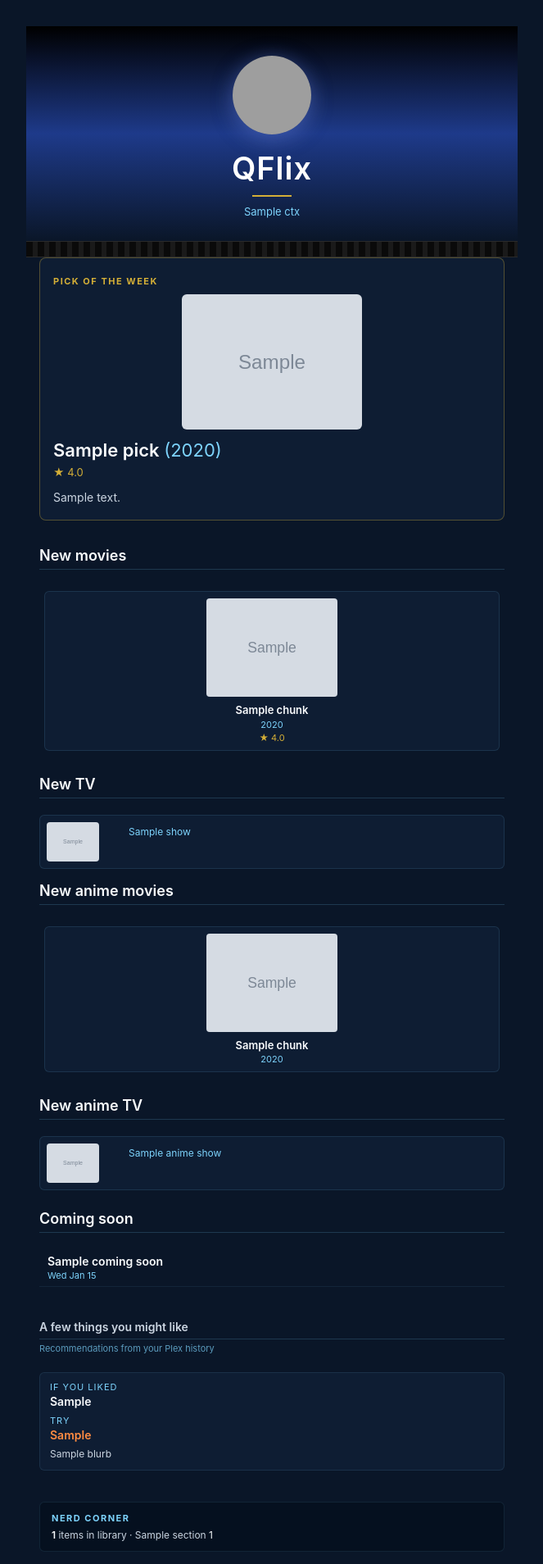
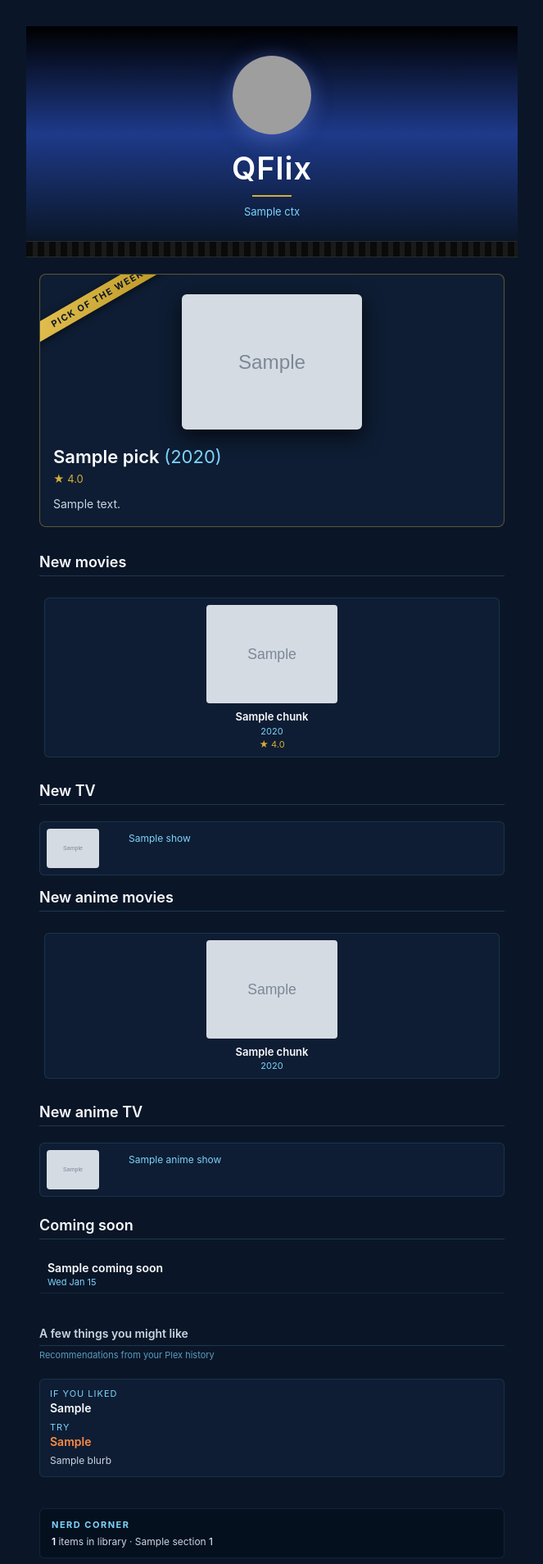
Before and after one commit to Quadstronaut/QFlix, a Python web app: template scripts/qflix-newsletter/qflix_newsletter/templates/weekly.html.j2 in a window 1280 px wide. Shown: the top 1908 px of the page at 82% size, without its empty margins (308-971 px from the left). Run offline with Jinja, Linux system fonts and the light colour scheme; the template is opened without the code that fills it: most values are stand-ins (such as "Sample title", 1, 10 or a date in 2020); grey boxes marked "Sample" are stand-in pictures; grey boxes are pictures that could not be loaded.

Commit message:
newsletter pick: gold diagonal corner ribbon (label moves into ribbon)

```diff
--- a/scripts/qflix-newsletter/qflix_newsletter/templates/weekly.html.j2
+++ b/scripts/qflix-newsletter/qflix_newsletter/templates/weekly.html.j2
@@ -26,16 +26,16 @@
       </td></tr>
       {{ filmstrip() }}
 
-      {# Pick of the Week #}
+      {# Pick of the Week — gold corner ribbon replaces standalone label row #}
       {% if ctx.pick %}
-      <tr><td style="padding:0 16px 24px 16px;">
-        <table role="presentation" width="100%" cellspacing="0" cellpadding="0" border="0" style="background:#0e1d33;border:1px solid rgba(212,175,55,.35);border-radius:8px;overflow:hidden;">
-          <tr><td style="padding:16px 16px 8px 16px;">
-            <span style="font-size:11px;letter-spacing:1.5px;color:#d4af37;font-weight:700;text-transform:uppercase;">Pick of the Week</span>
+      <tr><td style="padding:20px 16px 24px 16px;">
+        <table role="presentation" width="100%" cellspacing="0" cellpadding="0" border="0" style="background:#0e1d33;border:1px solid rgba(212,175,55,.4);border-radius:8px;overflow:hidden;position:relative;">
+          <tr><td style="padding:0;position:relative;">
+            <div style="position:absolute;top:18px;left:-38px;background:linear-gradient(135deg,#e8c456,#b8941f);color:#0a1628;padding:4px 44px;transform:rotate(-30deg);font-size:11px;font-weight:700;letter-spacing:1.5px;text-transform:uppercase;box-shadow:0 2px 8px rgba(0,0,0,.5);z-index:2;">Pick of the Week</div>
           </td></tr>
           {% if ctx.pick.thumb_url %}
-          <tr><td align="center" style="padding:0 16px;">
-            <img src="{{ ctx.pick.thumb_url }}" alt="" width="220" style="display:block;max-width:100%;height:auto;border-radius:6px;">
+          <tr><td align="center" style="padding:24px 16px 8px 16px;">
+            <img src="{{ ctx.pick.thumb_url }}" alt="" width="220" style="display:block;max-width:100%;height:auto;border-radius:6px;box-shadow:0 8px 24px rgba(0,0,0,.7);">
           </td></tr>
           {% endif %}
           <tr><td style="padding:12px 16px 4px 16px;">
```
Also changed, not shown: scripts/qflix-newsletter/tests/test_template_render.py (+11 -0 lines).
